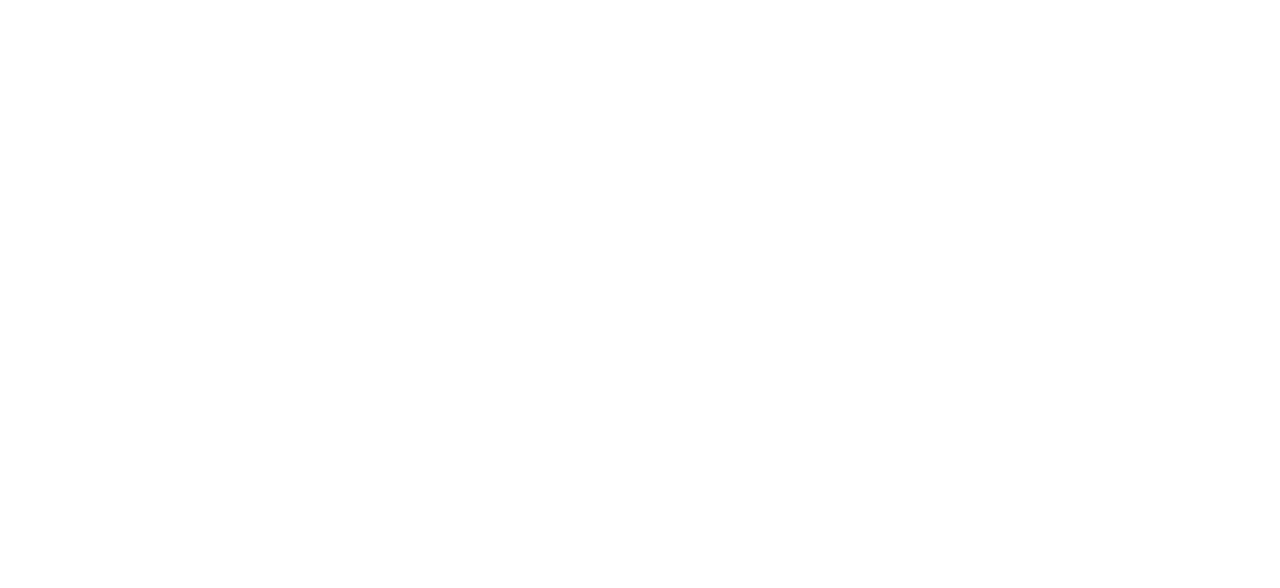
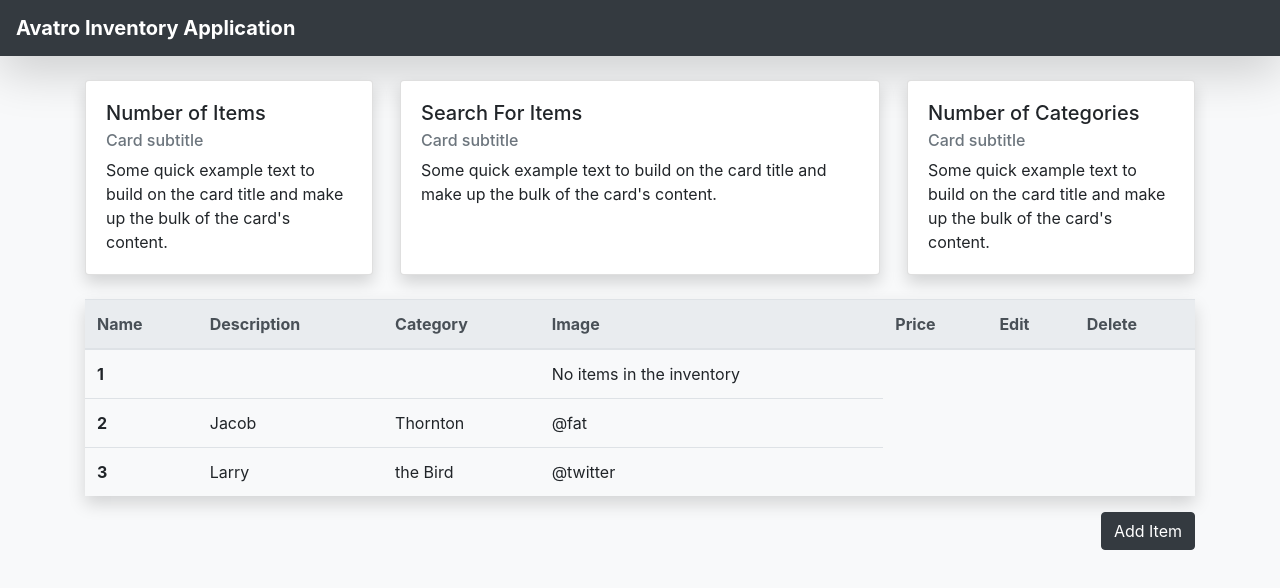
Before and after one commit to abrar-farhad-nirjhar/inventory-avatro, a plain HTML site: page index.html in a window 1280 px wide. Drawn offline with nearby package versions, Linux system fonts and the light colour scheme.

Commit message:
Setting up the html and css

```diff
--- a/index.html
+++ b/index.html
@@ -5,15 +5,102 @@
     <meta charset="UTF-8">
     <meta name="viewport" content="width=device-width, initial-scale=1.0">
     <link rel="stylesheet" href="style.css">
-    <!-- Latest compiled and minified CSS -->
-
-    <!-- Optional theme -->
-    <link rel="stylesheet" href="https://maxcdn.bootstrapcdn.com/bootstrap/3.3.7/css/bootstrap-theme.min.css"
-        integrity="sha384-rHyoN1iRsVXV4nD0JutlnGaslCJuC7uwjduW9SVrLvRYooPp2bWYgmgJQIXwl/Sp" crossorigin="anonymous">
+    <link href="https://stackpath.bootstrapcdn.com/bootstrap/4.4.1/css/bootstrap.min.css" rel="stylesheet"
+        integrity="sha384-Vkoo8x4CGsO3+Hhxv8T/Q5PaXtkKtu6ug5TOeNV6gBiFeWPGFN9MuhOf23Q9Ifjh" crossorigin="anonymous">
     <title>Avatro</title>
 </head>
 
-<body>
+<body class="bg-light">
+    <nav class="shadow-lg navbar navbar-dark bg-dark">
+        <a class="navbar-brand" href="#"><strong>Avatro Inventory Application</strong></a>
+    </nav>
+
+    <br>
+    <div class="container">
+
+        <div class="cards">
+
+            <div class="shadow card" style="width: 18rem;">
+                <div class="card-body">
+                    <h5 class="card-title">Number of Items</h5>
+                    <h6 class="card-subtitle mb-2 text-muted">Card subtitle</h6>
+                    <p class="card-text">Some quick example text to build on the card title and make up the bulk of the
+                        card's content.</p>
+
+                </div>
+            </div>
+
+            <div class="shadow card" style="width: 30rem;">
+                <div class="card-body">
+                    <h5 class="card-title">Search For Items</h5>
+                    <h6 class="card-subtitle mb-2 text-muted">Card subtitle</h6>
+                    <p class="card-text">Some quick example text to build on the card title and make up the bulk of the
+                        card's content.</p>
+
+                </div>
+            </div>
+
+            <div class="shadow card" style="width: 18rem;">
+                <div class="card-body">
+                    <h5 class="card-title">Number of Categories</h5>
+                    <h6 class="card-subtitle mb-2 text-muted">Card subtitle</h6>
+                    <p class="card-text">Some quick example text to build on the card title and make up the bulk of the
+                        card's content.</p>
+
+                </div>
+            </div>
+
+
+
+
+        </div>
+
+        <br>
+
+        <table class=" shadow table">
+            <thead class="thead-light">
+                <tr>
+                    <th scope="col">Name</th>
+                    <th scope="col">Description</th>
+                    <th scope="col">Category</th>
+                    <th scope="col">Image</th>
+                    <th scope="col">Price</th>
+                    <th scope="col">Edit</th>
+                    <th scope="col">Delete</th>
+                </tr>
+            </thead>
+            <tbody>
+                <tr>
+                    <th scope="row">1</th>
+                    <td></td>
+                    <td></td>
+                    <td>No items in the inventory</td>
+                    <td></td>
+                    <td></td>
+                    <td></td>
+                </tr>
+                <tr>
+                    <th scope="row">2</th>
+                    <td>Jacob</td>
+                    <td>Thornton</td>
+                    <td>@fat</td>
+                </tr>
+                <tr>
+                    <th scope="row">3</th>
+                    <td>Larry</td>
+                    <td>the Bird</td>
+                    <td>@twitter</td>
+                </tr>
+            </tbody>
+        </table>
+
+        <div class="add-button">
+            <button type="button" class="btn btn-dark">Add Item</button>
+
+        </div>
+
+    </div>
+
 
     <script src="scripts/items.js"></script>
     <script src="scripts/database.js"></script>
--- a/scripts/app.js
+++ b/scripts/app.js
@@ -0,0 +1,12 @@
+localStorage.clear()
+for(let i=0; i<5; i++){
+    item = new Item(i, "Abrar", "Farhad", "Image", "Price")
+    addItem(item)
+}
+
+console.log(getAllData())
+console.log(getLength())
+removeItem(1)
+console.log(getLength())
+
+console.log(getAllData())
--- a/scripts/database.js
+++ b/scripts/database.js
@@ -27,6 +27,10 @@ const removeItem = (id) =>{
     setItem(data)
 }
 
+const getLength = () =>{
+    return getAllData().length
+}
+
 
 const clearDatabase = () =>{
     localStorage.clear()
--- a/scripts/items.js
+++ b/scripts/items.js
@@ -1,9 +1,10 @@
 class Item{
 
-    constructor(id,name,description,image,price){
+    constructor(id,name,description,category,image,price){
         this.id = id
         this.name = name
         this.description = description
+        this.category = category
         this.image = image
         this.price = price
     }
--- a/style.css
+++ b/style.css
@@ -0,0 +1,12 @@
+.cards{
+    display: flex;
+    flex-direction: row;
+    justify-content: space-between;
+    flex-wrap: wrap;
+
+}
+
+.add-button{
+    display: flex;
+    flex-direction: row-reverse;
+}
```
